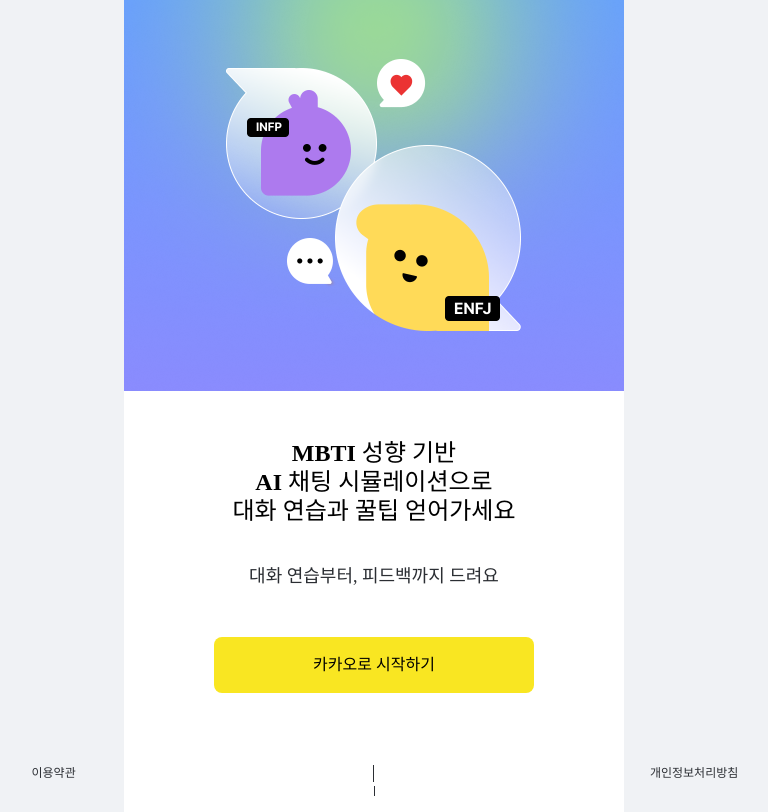
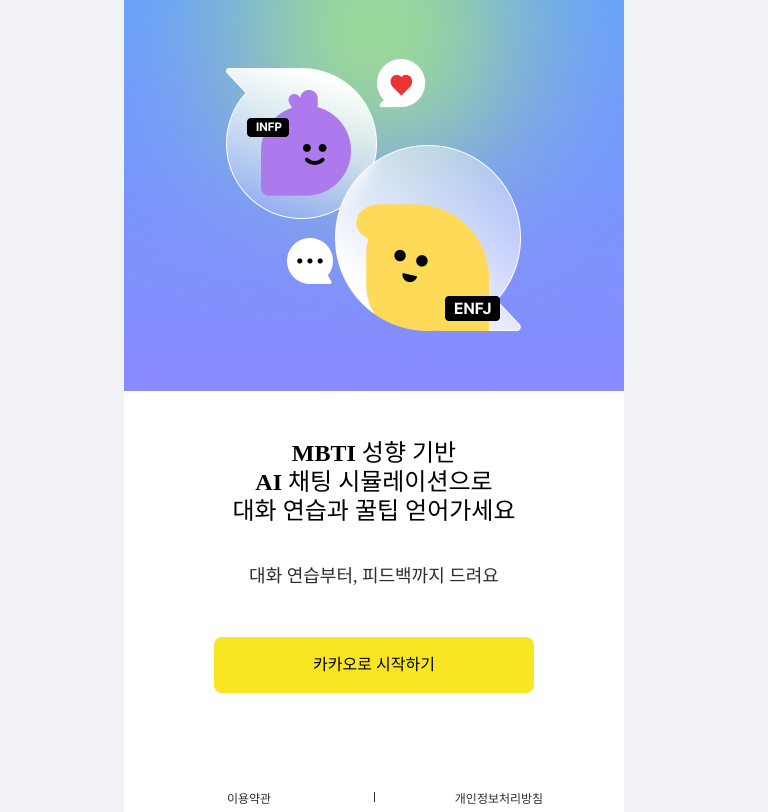
Before and after one commit to MBTips/FE-MBTips, a React (Vite) app: page /login in a window 1280 px wide. Shown: the whole page, without its empty margins (266-1034 px from the left). Built offline with nearby package versions, Linux system fonts and the light colour scheme; no server answers.

Commit message:
fix: merge conflict 해결

```diff
--- a/src/components/TermsAndPrivacy.tsx
+++ b/src/components/TermsAndPrivacy.tsx
@@ -4,14 +4,14 @@ const TermsAndPrivacy = ({
   openModal: (mode: "terms" | "privacy") => void;
 }) => {
   return (
-    <div className="flex items-center w-screen text-gray-900 text-sm">
+    <div className="relative flex items-center w-full text-gray-900 text-sm">
       <button
         onClick={() => openModal("terms")}
-        className="flex justify-center border-r w-full hover:font-bold"
+        className="flex justify-center w-full hover:font-bold"
       >
         이용약관
       </button>
-      <div className="absolute h-2.5 border-r left-[50%] bottom-1"></div>
+      <div className="absolute h-2.5 border-r left-[50%] bottom-1.5"></div>
       <button
         onClick={() => openModal("privacy")}
         className="w-full hover:font-bold"
--- a/src/pages/Login.tsx
+++ b/src/pages/Login.tsx
@@ -42,7 +42,7 @@ const Login = () => {
       <div className="mt-[47px]">
         <KakaoLoginButton />
       </div>
-      <div className="mt-[72px]">
+      <div className="w-full mt-auto mb-1">
         <TermsAndPrivacy openModal={openModal} />
       </div>
       {isOpen ? (
```
